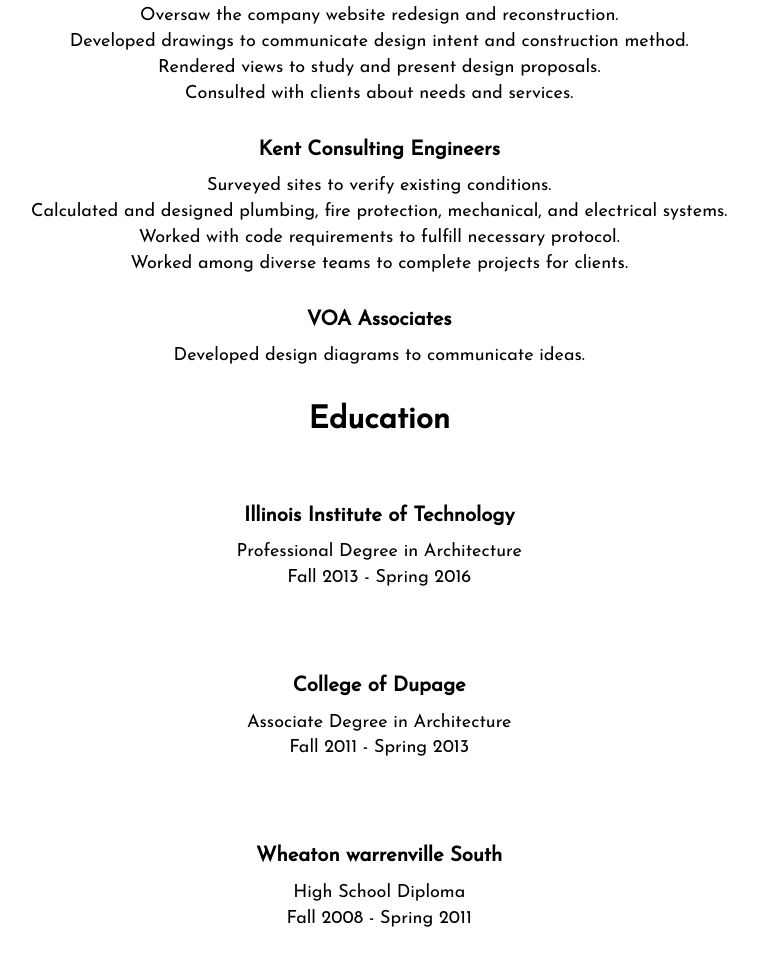
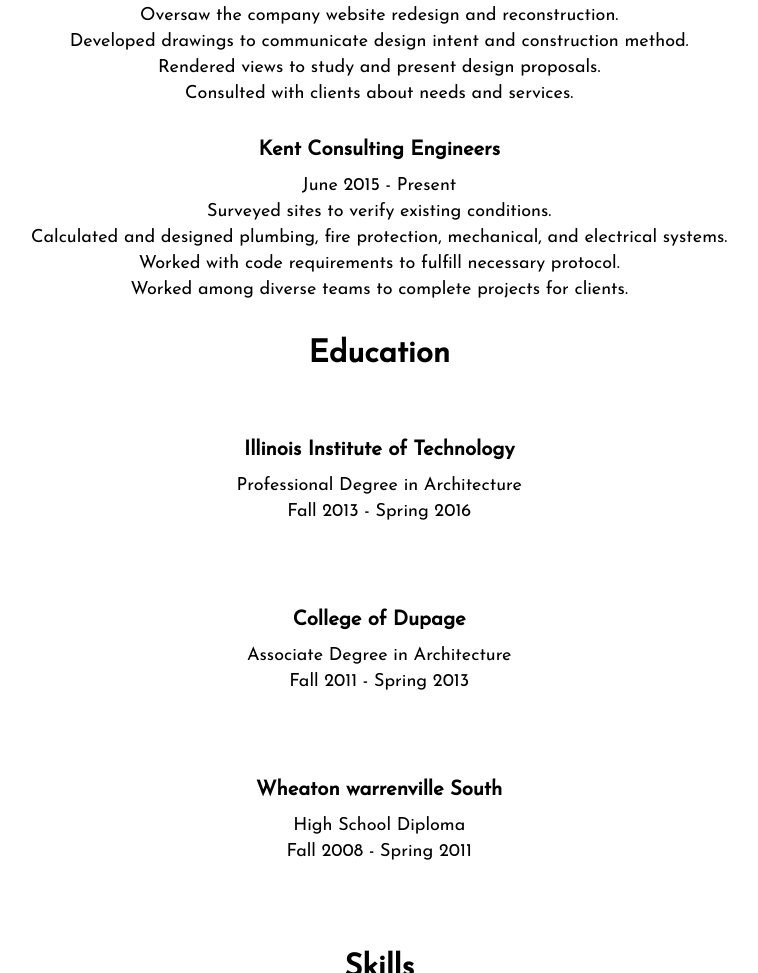
Before and after one commit to JessicaLies/Page, a plain HTML site: page index.html in a window 1280 px wide. Shown: the part 2315-3288 px from the top of the page, without its empty margins (272-1030 px from the left). Drawn offline with Linux system fonts and the light colour scheme.

Commit message:
added date for Kent Experience and removed VOA experience

```diff
--- a/index.html
+++ b/index.html
@@ -18,7 +18,7 @@
   style="width:100%">
   <h1>Experience</h1>
     <h2>The Interior Design Group Ltd.</h2>
-    <h3>January 2009 - June 2015
+    <h3>January 2009 - June 2015 </h3>
     <ul style="list-style-type:none">
       <li>Oversaw the company website redesign and reconstruction.</li>
       <li>Developed drawings to communicate design intent and construction method.</li>
@@ -26,15 +26,12 @@
       <li>Consulted with clients about needs and services.</li>
     </ul>
     <h2>Kent Consulting Engineers</h2>
+    <h3>June 2015 - Present </h3>
     <ul style="list-style-type:none">
       <li>Surveyed sites to verify existing conditions.</li>
       <li>Calculated and designed plumbing, fire protection, mechanical, and electrical systems.</li>
       <li>Worked with code requirements to fulfill necessary protocol.</li>
       <li>Worked among diverse teams to complete projects for clients.</li>
-    </ul>
-    <h2>VOA Associates</h2>
-    <ul style="list-style-type:none">
-      <li>Developed design diagrams to communicate ideas.</li>
     </ul>
   <h1>Education</h1>
     <h2>Illinois Institute of Technology</h2>
```
